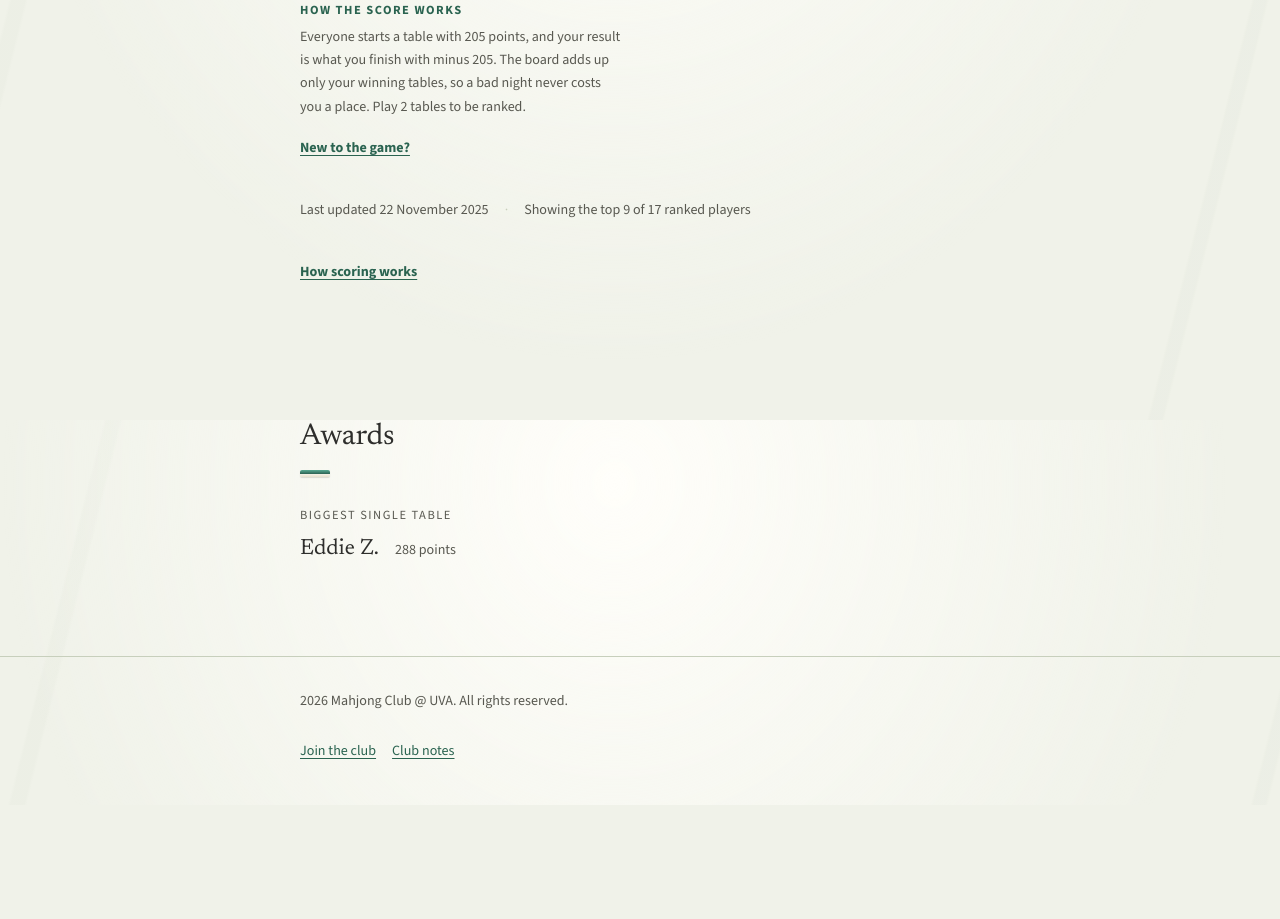
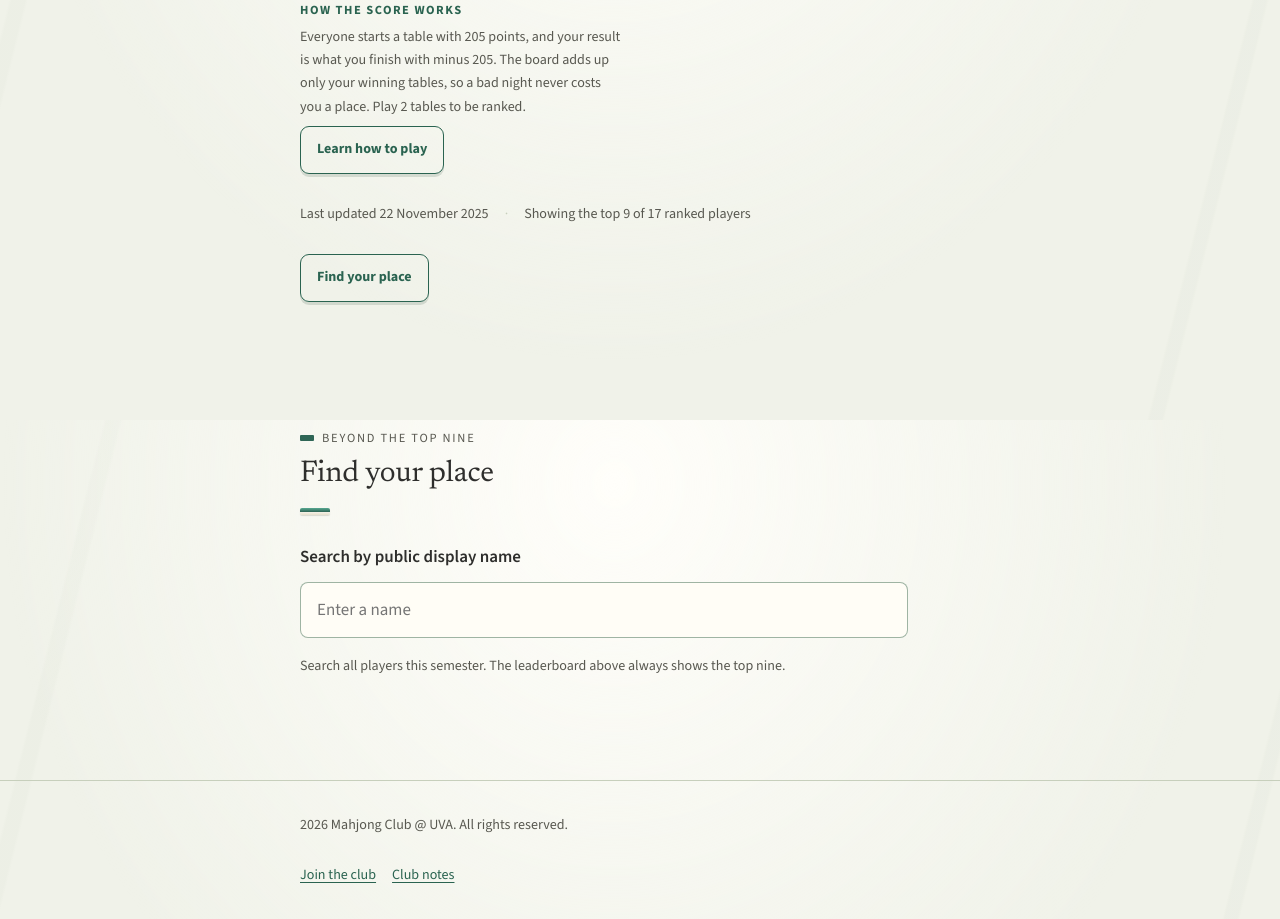
Before and after one commit to mahjongclub-uva/mahjongclub-site, a Next.js app: page /mahjongclub-site/leaderboard in a window 1280 px wide. Shown: the part 1180-2099 px from the top of the page. Before the commit the page ends 1985 px from the top, so only its background shows below. Built offline with nearby package versions, Linux system fonts and the light colour scheme.

Commit message:
feat: add player search and guided navigation

```diff
--- a/src/app/about/page.tsx
+++ b/src/app/about/page.tsx
@@ -94,7 +94,7 @@ export default function About() {
             players through a practice hand before anything is scored.
           </p>
           <p>
-            <Link className="text-link" href="/guide/">
+            <Link className="action-link" href="/guide/">
               Read the beginner guide
             </Link>
           </p>
--- a/src/app/globals.css
+++ b/src/app/globals.css
@@ -2241,7 +2241,7 @@ body {
 }
 .rolling-heading .roll-dot {
   --roll-at: var(--progress, 1);
-  width: calc(100% - var(--dot-size) - 14px);
+  width: calc(100% - var(--dot-size));
   height: var(--dot-size);
   left: 0;
   top: 50%;
@@ -2346,3 +2346,26 @@ body {
   .hand-groups, .call-guide { grid-template-columns: 1fr; }
   .guide-page .winning-hand .set-tile { width: 70px; }
 }
+
+/* A connected reading path, wrapping into a vertical path on phones. */
+.guide-index ol { list-style: none; display: flex; flex-wrap: wrap; gap: 0.6rem; padding: 0; margin: 0; }
+.guide-index li { display: flex; align-items: center; gap: 0.6rem; }
+.guide-index li:not(:last-child)::after { content: "→"; color: var(--jade); }
+.guide-index a { padding: 0.45rem 0.7rem; gap: 0.6rem; border: 1px solid #416d5340; border-radius: 8px; text-decoration: none; }
+.guide-index a:hover { background: #dce7da; }
+.guide-index a span { color: var(--jade); font-variant-numeric: tabular-nums; }
+.guide-next { margin-top: 2rem; }
+.player-search label { display: block; font-weight: 600; margin-bottom: 0.65rem; }
+.search-field { display: flex; gap: 0.75rem; max-width: 38rem; margin-bottom: 1rem; }
+.search-field input { width: 100%; min-width: 0; min-height: 48px; padding: 0.8rem 1rem; font: inherit; color: inherit; background: var(--tile-face-hi); border: 1px solid #416d5380; border-radius: 8px; }
+.search-field button { font: inherit; cursor: pointer; }
+.search-results { list-style: none; padding: 0; margin-top: 1.5rem; }
+.search-results li { display: grid; grid-template-columns: 1fr 0.6fr 1fr; align-items: baseline; gap: 0.6rem 1.5rem; padding: 1.2rem 0; border-bottom: 1px solid #416d5340; }
+.search-results li > strong { font: 1.4rem var(--serif); }
+@media (max-width: 560px) {
+  .guide-index ol { display: grid; width: 100%; gap: 0.3rem; }
+  .guide-index li { display: grid; gap: 0.3rem; }
+  .guide-index li:not(:last-child)::after { content: "↓"; padding-left: 1.1rem; }
+  .search-results li { grid-template-columns: 1fr 1fr; }
+  .search-results li > strong { grid-column: 1 / -1; }
+}
--- a/src/app/leaderboard/page.tsx
+++ b/src/app/leaderboard/page.tsx
@@ -2,7 +2,7 @@ import Link from "next/link";
 import { getCurrentSemester } from "@/lib/data";
 import { MIN_TABLES_TO_RANK } from "@/lib/schema";
 import { formatDate } from "@/lib/format";
-import Section from "@/components/Section";
+import PlayerSearch from "@/components/PlayerSearch";
 
 /** Homepage-sized standings; the data file retains every ranked player. */
 const SHOWN = 9;
@@ -110,8 +110,8 @@ export default function Leaderboard() {
                   {MIN_TABLES_TO_RANK} tables to be ranked.
                 </p>
                 <p>
-                  <Link className="text-link" href="/guide/">
-                    New to the game?
+                  <Link className="action-link" href="/guide/">
+                    Learn how to play
                   </Link>
                 </p>
               </div>
@@ -135,8 +135,8 @@ export default function Leaderboard() {
                 )}
               </p>
               <p className="section-more">
-                <Link className="text-link" href="#score-explained">
-                  How scoring works
+                <Link className="action-link" href="#find-player">
+                  Find your place
                 </Link>
               </p>
             </>
@@ -144,23 +144,10 @@ export default function Leaderboard() {
         </div>
       </section>
 
-      {semester.awards.length > 0 && (
-        <Section id="awards" title="Awards">
-          <dl className="awards">
-            {semester.awards.map((award) => (
-              <div key={award.id}>
-                <dt>{award.label}</dt>
-                <dd>
-                  <span className="awards-name">{award.display}</span>
-                  <span className="awards-value">
-                    {award.value} {award.unit}
-                  </span>
-                </dd>
-              </div>
-            ))}
-          </dl>
-        </Section>
-      )}
+      <PlayerSearch
+        standings={semester.standings}
+        unranked={semester.unranked}
+      />
     </main>
   );
 }
--- a/src/app/page.tsx
+++ b/src/app/page.tsx
@@ -33,7 +33,7 @@ export default function Home() {
           <div>
             <p className="welcome-lead">{HOME.welcomeNote}</p>
             <p>{HOME.welcome}</p>
-            <Link className="text-link" href="/guide/#first-table">
+            <Link className="action-link" href="/guide/#first-table">
               What should I expect?
             </Link>
           </div>
--- /dev/null
+++ b/src/components/PlayerSearch.tsx
@@ -0,0 +1,90 @@
+"use client";
+
+import { useState } from "react";
+import type { Standing, Unranked } from "@/lib/schema";
+
+export default function PlayerSearch({
+  standings,
+  unranked,
+}: {
+  standings: Standing[];
+  unranked: Unranked[];
+}) {
+  const [query, setQuery] = useState("");
+  const term = query.trim().toLocaleLowerCase();
+  const ranked = term
+    ? standings.filter((p) => p.display.toLocaleLowerCase().includes(term))
+    : [];
+  const waiting = term
+    ? unranked.filter((p) => p.display.toLocaleLowerCase().includes(term))
+    : [];
+  const count = ranked.length + waiting.length;
+
+  return (
+    <section className="section player-search" aria-labelledby="find-player">
+      <div className="section-wrap">
+        <p className="eyebrow">Beyond the top nine</p>
+        <h2 className="section-title" id="find-player">
+          Find your place
+        </h2>
+        <label htmlFor="player-query">Search by public display name</label>
+        <div className="search-field">
+          <input
+            id="player-query"
+            type="search"
+            value={query}
+            onChange={(event) => setQuery(event.target.value)}
+            placeholder="Enter a name"
+            autoComplete="off"
+            aria-describedby="search-status"
+          />
+          {query && (
+            <button
+              type="button"
+              className="action-link"
+              onClick={() => setQuery("")}
+            >
+              Clear
+            </button>
+          )}
+        </div>
+        <p className="quiet" id="search-status" role="status">
+          {term
+            ? `${count} ${count === 1 ? "player" : "players"} found.`
+            : "Search all players this semester. The leaderboard above always shows the top nine."}
+        </p>
+        {term && count === 0 && (
+          <p>
+            Try a first name or a shorter spelling. Only public display names
+            are searchable.
+          </p>
+        )}
+        {count > 0 && (
+          <ul className="search-results">
+            {ranked.map((player) => (
+              <li key={player.id}>
+                <strong>{player.display}</strong>
+                <span>
+                  Rank <b>{player.rank}</b>
+                </span>
+                <span>
+                  <b>{player.total_gain}</b> points
+                </span>
+              </li>
+            ))}
+            {waiting.map((player) => (
+              <li key={player.id}>
+                <strong>{player.display}</strong>
+                <span>Not yet ranked</span>
+                <span>
+                  {player.tables_needed} more{" "}
+                  {player.tables_needed === 1 ? "table" : "tables"} to qualify
+                </span>
+              </li>
+            ))}
+          </ul>
+        )}
+      </div>
+    </section>
+  );
+}
```
Also changed, not shown: src/app/guide/page.tsx (+53 -5 lines).
